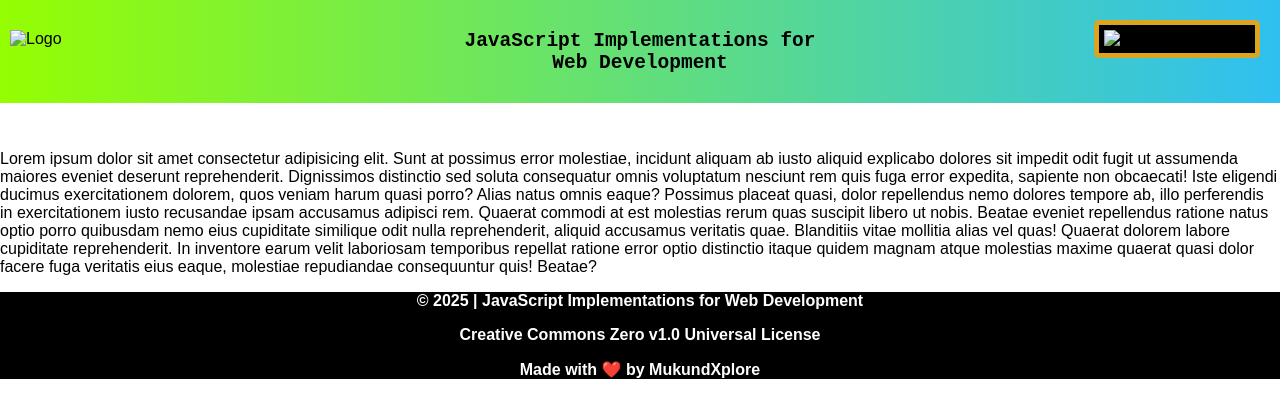
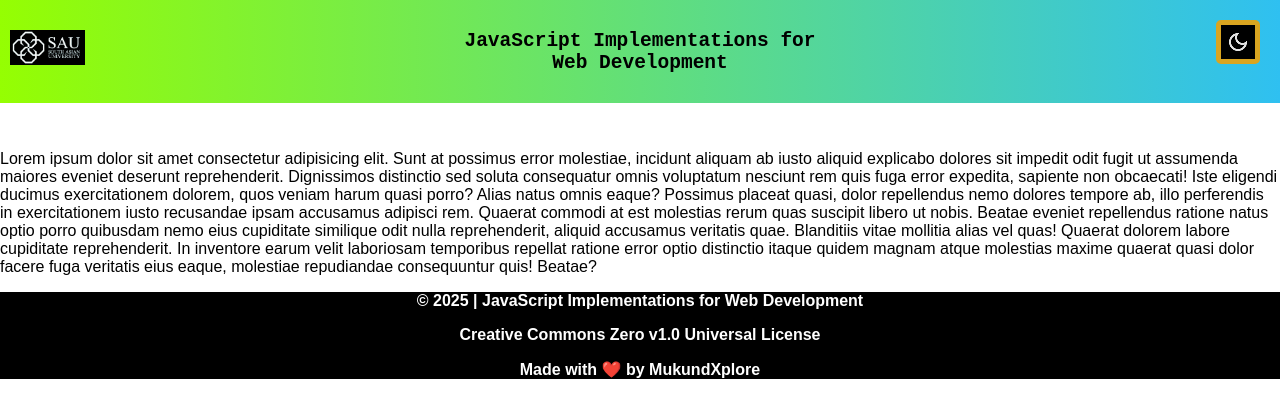
Before and after one commit to MukundXplore/Web-Development, a plain HTML site: page index.html in a window 1280 px wide. Drawn offline with Linux system fonts and the light colour scheme.

Commit message:
Update index.html

```diff
--- a/index.html
+++ b/index.html
@@ -8,10 +8,10 @@
 </head>
 <body>
     <header style="position: fixed; top: 0; left: 0; width: 100%; z-index: 1000;">
-        <img src="/Project/media/sau_logo.png" alt="Logo" style="height: 35px; position: absolute; top: 30px; left: 10px;">
+        <img src="media/sau_logo.png" alt="Logo" style="height: 35px; position: absolute; top: 30px; left: 10px;">
         <h2 class="header" style="margin: 0; padding: 10px;"><pre>JavaScript Implementations for
 Web Development</pre></h2>
-        <img id="toggle-dark-mode" src="/Project/media/dark_mode.png" alt="Toggle Dark Mode" style="position: absolute; top: 10px; right: 10px; cursor: pointer;">
+        <img id="toggle-dark-mode" src="media/dark_mode.png" alt="Toggle Dark Mode" style="position: absolute; top: 10px; right: 10px; cursor: pointer;">
     </header>
 
     <div style="margin-top: 150px;">
```
